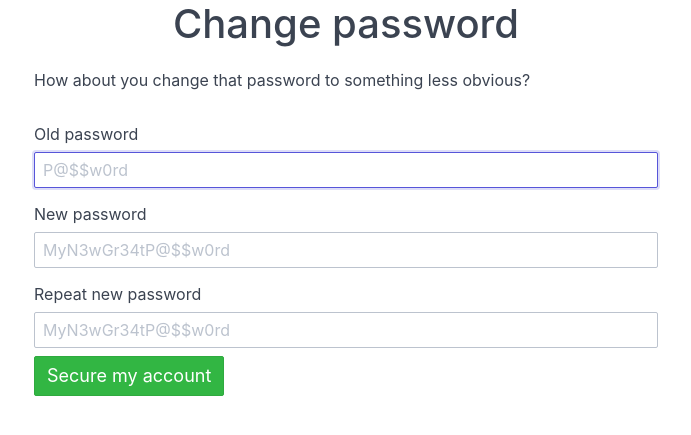
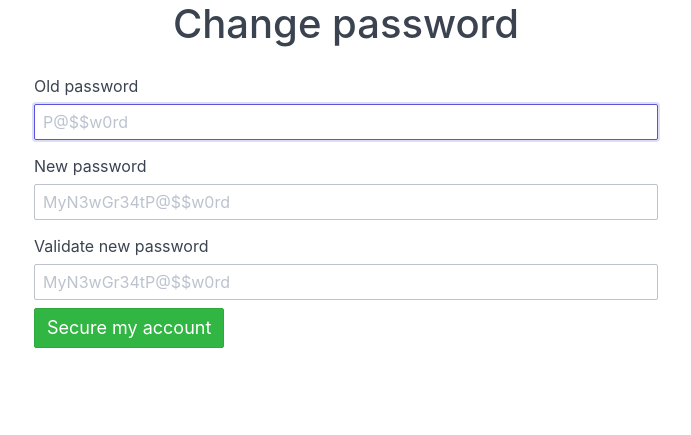
Before and after one commit to MeurillonGuillaume/Kerasuite, a Flask app: template templates/change_password.html in a window 1280 px wide. Shown: the part 76-511 px from the top of the page, without its empty margins (294-985 px from the left). Run offline with Flask 2, Linux system fonts and the light colour scheme; the template is opened without the code that fills it: values that come from a table or form of the project are taken from there, others are empty.

Commit message:
Fixed password changing forms
Form for password changing is now passed to the front-end with WTForms templates & Jina macro's

```diff
--- a/app.py
+++ b/app.py
@@ -103,9 +103,12 @@ def change_password():
     """
     Change a users password
     """
-    if is_user_logged_in():
-        form = PasswordUpdateForm(request.form)
-        if request.method == 'POST' and form.validate():
+    form = PasswordUpdateForm(request.form)
+    if is_user_logged_in() and request.method == 'POST':
+        if form.validate():
+            print(form.old_password.data)
+            print(form.new_password.data)
+            print(form.new_password_validate.data)
             user_manager.change_password(
                 old=form.old_password.data,
                 new=form.new_password.data,
@@ -119,8 +122,7 @@ def change_password():
         data = get_has_keys('user')
         if data is not None and data['user'] == session['username']:
             logging.info(f"Prompting user {data['user']} to change password")
-            return render_template('change_password.html', Username=data['user'])
-
+            return render_template('change_password.html', Username=data['user'], Form=form)
     return redirect('/change/password')
 
 
--- a/core/validation.py
+++ b/core/validation.py
@@ -1,8 +1,7 @@
 import logging
 from flask import session, request
 from core.modelcomponents import LAYER_OPTIONS
-from flask_wtf import FlaskForm
-from wtforms import Form, StringField, PasswordField, validators, HiddenField
+from wtforms import Form, StringField, PasswordField, validators, HiddenField, SubmitField
 
 # Globals
 ALLOWED_FILETYPES = ['csv', 'json']
@@ -102,33 +101,31 @@ class LoginForm(Form):
         label='password',
         validators=[
             validators.Length(min=8, message='The password needs at least 8 characters'),
-            validators.DataRequired(message='A password is required'),
-            validators.Regexp(
-                r'(?=^.{8,}$)((?=.*\d)|(?=.*\W+))(?![.\n])(?=.*[A-Z])(?=.*[a-z]).*$',
-                message='Password does not match security checks: minimum 8 characters, uppercase + lowercase, a number and/or special character.'
-            )
+            validators.DataRequired(message='A password is required')
         ])
 
 
 class PasswordUpdateForm(Form):
     old_password = PasswordField(
-        label='password',
+        label='Old password',
         validators=[
-            validators.DataRequired(message='The old password is required.')
-        ])
+            validators.DataRequired()
+        ],
+        render_kw={'placeholder': 'P@$$w0rd', 'autofocus': True}
+    )
     new_password = PasswordField(
-        label='new-password',
+        label='New password',
         validators=[
-            validators.Length(min=8, message='The password needs at least 8 characters'),
-            validators.DataRequired(message='A password is required'),
-            validators.Regexp(
-                r'(?=^.{8,}$)((?=.*\d)|(?=.*\W+))(?![.\n])(?=.*[A-Z])(?=.*[a-z]).*$',
-                message='Password does not match security checks: minimum 8 characters, uppercase + lowercase, a number and/or special character.'
-            )
-        ])
+            validators.DataRequired('A new password is required'),
+            validators.Regexp('(?=^.{8,}$)((?=.*\d)|(?=.*\W+))(?![.\n])(?=.*[A-Z])(?=.*[a-z]).*$',
+                              message="Your password must be at least 8 characters, and have a mix of capitalised and lowercase letters, numbers and/or special characters")
+        ],
+        render_kw={'placeholder': 'MyN3wGr34tP@$$w0rd', 'pattern': '(?=^.{8,}$)((?=.*\d)|(?=.*\W+))(?![.\n])(?=.*[A-Z])(?=.*[a-z]).*$'}
+    )
     new_password_validate = PasswordField(
-        label='new-password-repeat',
+        label='Validate new password',
         validators=[
-            validators.EqualTo('new_password', message='New password must match password repeat'),
-            validators.DataRequired(message='Repeating the password is required')
-        ])
+            validators.EqualTo('new_password', 'New passwords must match')
+        ],
+        render_kw={'placeholder': 'MyN3wGr34tP@$$w0rd', 'pattern': '(?=^.{8,}$)((?=.*\d)|(?=.*\W+))(?![.\n])(?=.*[A-Z])(?=.*[a-z]).*$'}
+    )
--- a/templates/base.html
+++ b/templates/base.html
@@ -1,3 +1,11 @@
+{% macro add_form_group(field) %}
+    <div class="form-group">
+        <label for="{{ field.name }}" class="form-label">
+            {{ field.label }}</label>
+        {{ field(class_="form-input")|safe }}
+    </div>
+{% endmacro %}
+
 <!DOCTYPE html>
 <html lang="en">
 <head>
--- a/templates/change_password.html
+++ b/templates/change_password.html
@@ -5,31 +5,11 @@
             <h1 class="text-center">Change password</h1>
             <div class="form-group">
                 <form method="post" action="/change/password" enctype="multipart/form-data">
-                    <div>
-                        <p>How about you change that password to something less obvious?</p>
-                    </div>
-                    <div class="form-group">
-                        <label class="form-label" for="password">Old password</label>
-                        <input type="password" name="old_password" class="form-input" id="password" placeholder="P@$$w0rd"
-                               autofocus required>
-                    </div>
-                    <div class="form-group">
-                        <label class="form-label" for="new-password">New password</label>
-                        <input type="password" name="new_password" class="form-input" id="new-password"
-                               pattern="(?=^.{8,}$)((?=.*\d)|(?=.*\W+))(?![.\n])(?=.*[A-Z])(?=.*[a-z]).*$"
-                               placeholder="MyN3wGr34tP@$$w0rd"
-                               required>
-                    </div>
-                    <div class="form-group">
-                        <label class="form-label" for="new-password-repeat">Repeat new password</label>
-                        <input type="password" name="new_password_repeat" class="form-input" id="new-password-repeat"
-                               pattern="(?=^.{8,}$)((?=.*\d)|(?=.*\W+))(?![.\n])(?=.*[A-Z])(?=.*[a-z]).*$"
-                               placeholder="MyN3wGr34tP@$$w0rd"
-                               required>
-                    </div>
-                    <button class="btn btn-success btn-lg tooltip tooltip-bottom" data-tooltip="Let's go!">
-                        Secure my account
-                    </button>
+                    {{ add_form_group(Form.old_password) }}
+                    {{ add_form_group(Form.new_password) }}
+                    {{ add_form_group(Form.new_password_validate) }}
+                    <input type="submit" class="btn btn-success btn-lg tooltip tooltip-bottom" data-tooltip="Let's go!"
+                           value="Secure my account">
                 </form>
             </div>
         </div>
```
